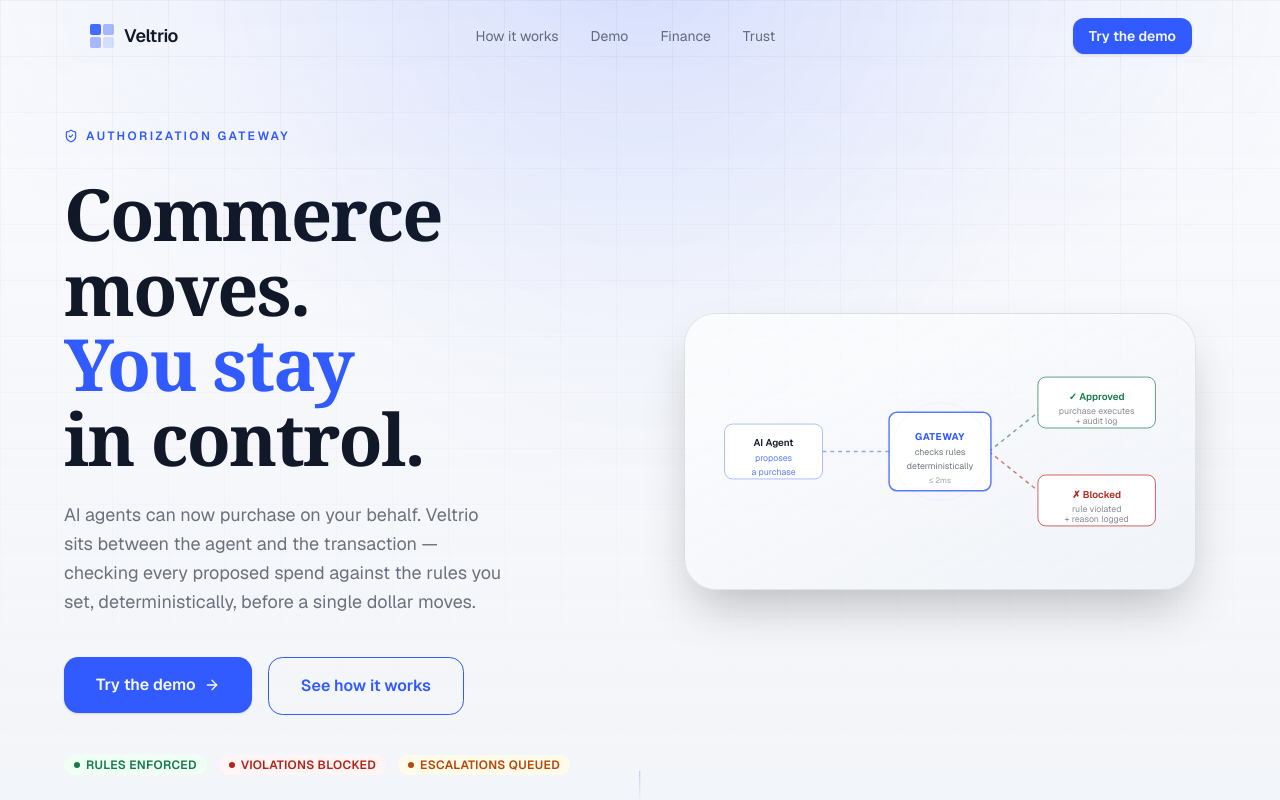
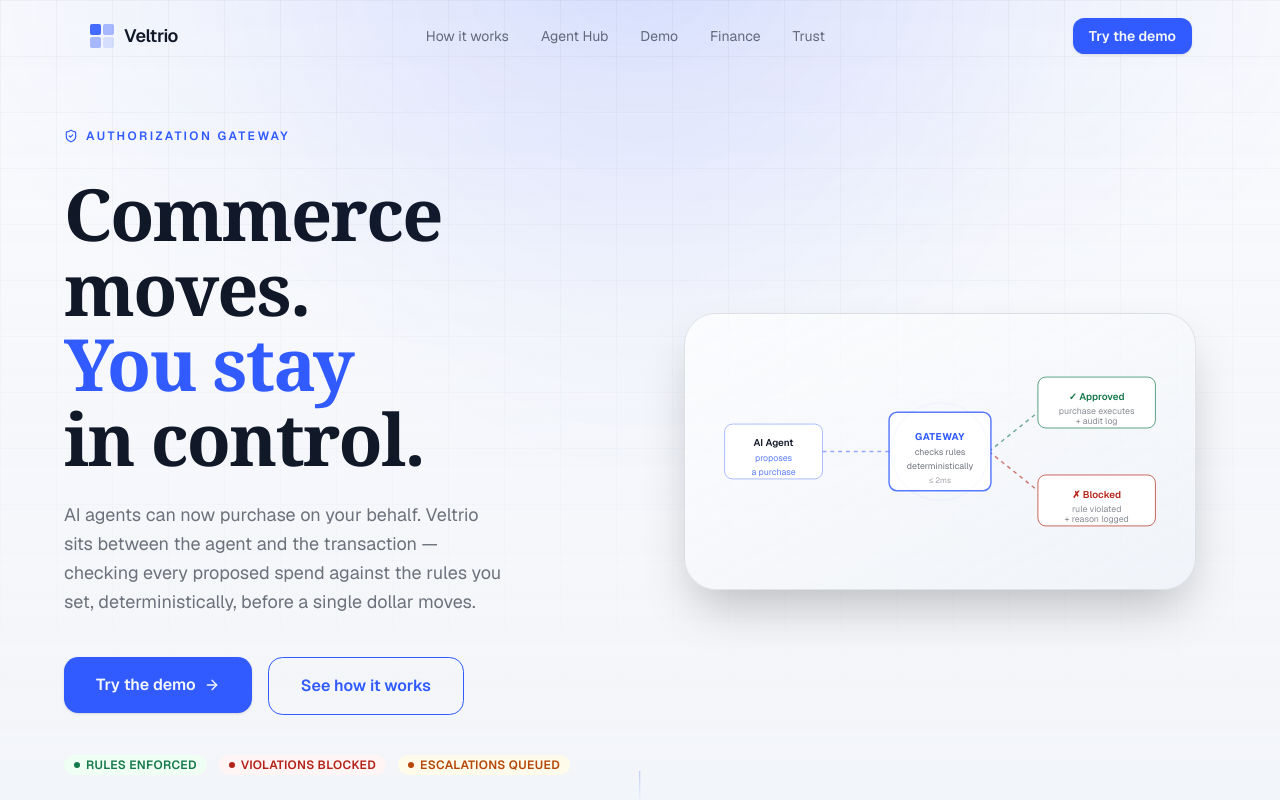
Before and after one commit to Saishashank2425/veltrio, a Next.js app: page / in a window 1280 px wide. Shown: the top 800 px of the page. Built offline with nearby package versions, Linux system fonts and the light colour scheme.

Commit message:
Add Agent Hub to navigation

```diff
--- a/components/layout/Navbar.tsx
+++ b/components/layout/Navbar.tsx
@@ -8,6 +8,7 @@ import { Menu, X } from "lucide-react";
 
 const navLinks = [
   { label: "How it works", href: "/#how-it-works" },
+  { label: "Agent Hub", href: "/agents" },
   { label: "Demo", href: "/demo" },
   { label: "Finance", href: "/finance" },
   { label: "Trust", href: "/#trust" },
```
